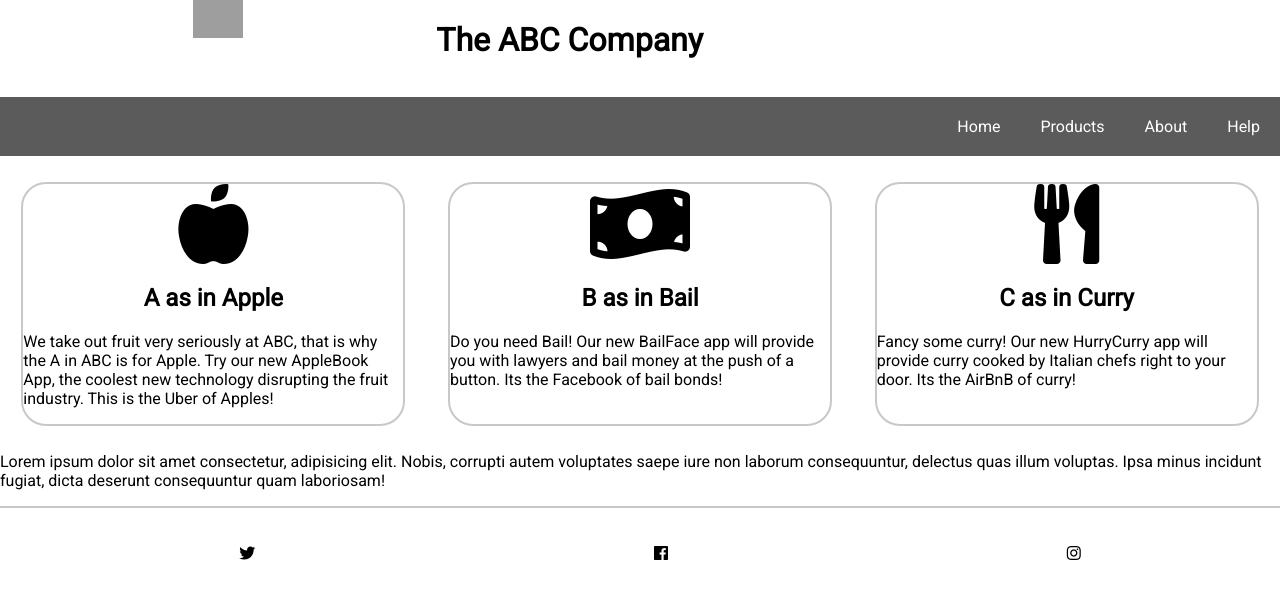
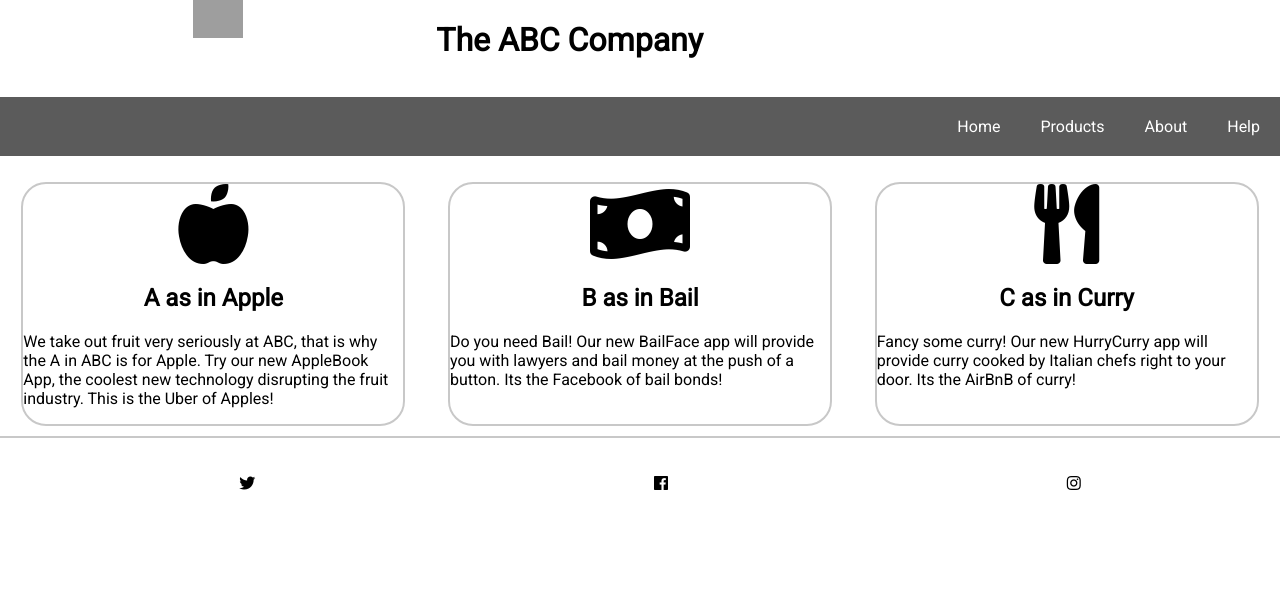
Before and after one commit to MarceloFlores95/Lab3, a plain HTML site: page index.html in a window 1280 px wide. Drawn offline with Linux system fonts and the light colour scheme; grey boxes are pictures that could not be loaded.

Commit message:
First commit

```diff
--- a/index.html
+++ b/index.html
@@ -54,8 +54,6 @@
 			</p>
 		</section>
 
-		<p>Lorem ipsum dolor sit amet consectetur, adipisicing elit. Nobis, corrupti autem voluptates saepe iure non laborum consequuntur, delectus quas illum voluptas. Ipsa minus incidunt fugiat, dicta deserunt consequuntur quam laboriosam!</p>
-
 	</main>
   <footer>
 		<ul class="social">
```
